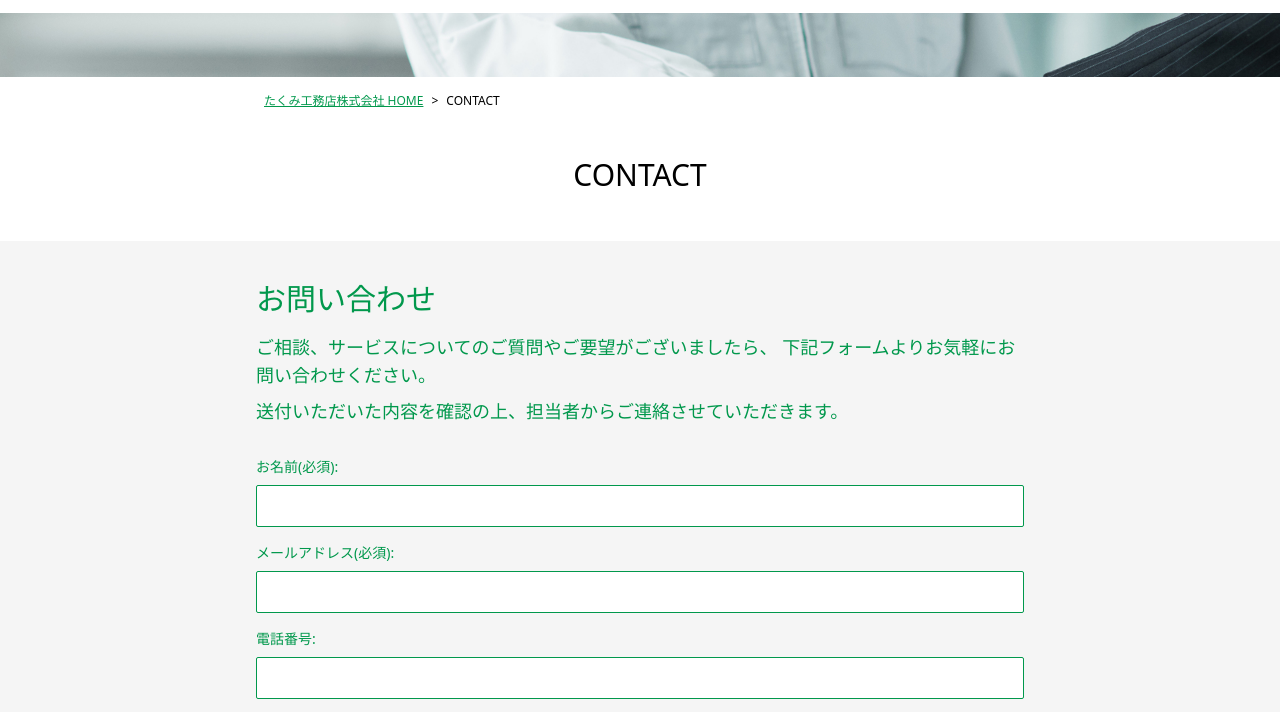
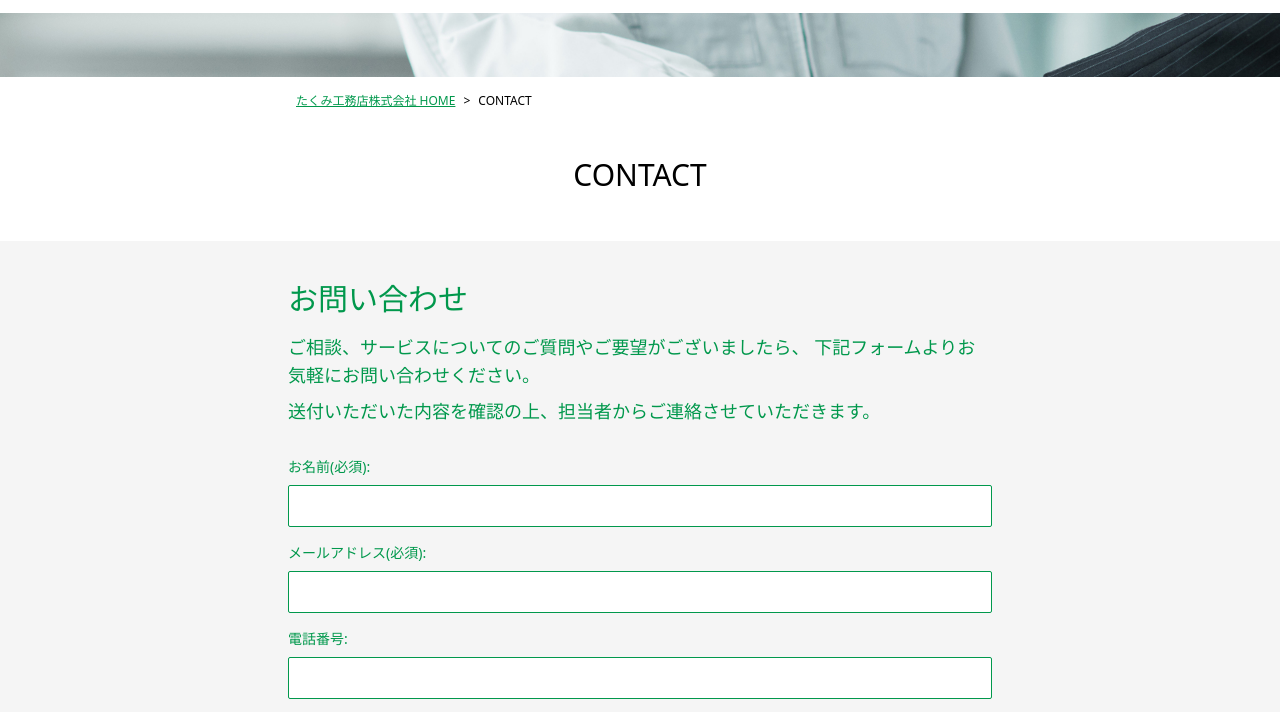
Before and after one commit to takumikoumuten/HomePage, a Gatsby site: page /contact in a window 1280 px wide. Shown: the part 83-795 px from the top of the page. Built offline with nearby package versions, Linux system fonts and the light colour scheme; Gatsby itself is replaced by a stand-in of ours.

Commit message:
fix: 横幅修正

```diff
--- a/src/pages/contact.tsx
+++ b/src/pages/contact.tsx
@@ -74,7 +74,7 @@ export const ContactLayout = ({
     <>
       <Layout hero={<Hero image={contactHero} type="small" />}>
         <div className="grid grid-rows-[min-content]">
-          <div className="grid max-w-screen-md justify-self-center w-full grid-rows-[auto,auto] h-min">
+          <div className="grid max-w-screen-md justify-self-center w-full grid-rows-[auto,auto] h-min px-8">
             <Breadcrumb
               className="mt-4"
               path={[
@@ -84,7 +84,9 @@ export const ContactLayout = ({
             />
             <div className="text-3xl w-full text-center mt-12">CONTACT</div>
           </div>
-          <div className="bg-neutral-100 mt-12 grid">{children}</div>
+          <div className="bg-neutral-100 mt-12 grid">
+            <div className="grid px-8 max-w-screen-md justify-self-center">{children}</div>
+          </div>
         </div>
         <Footer />
       </Layout>
```
